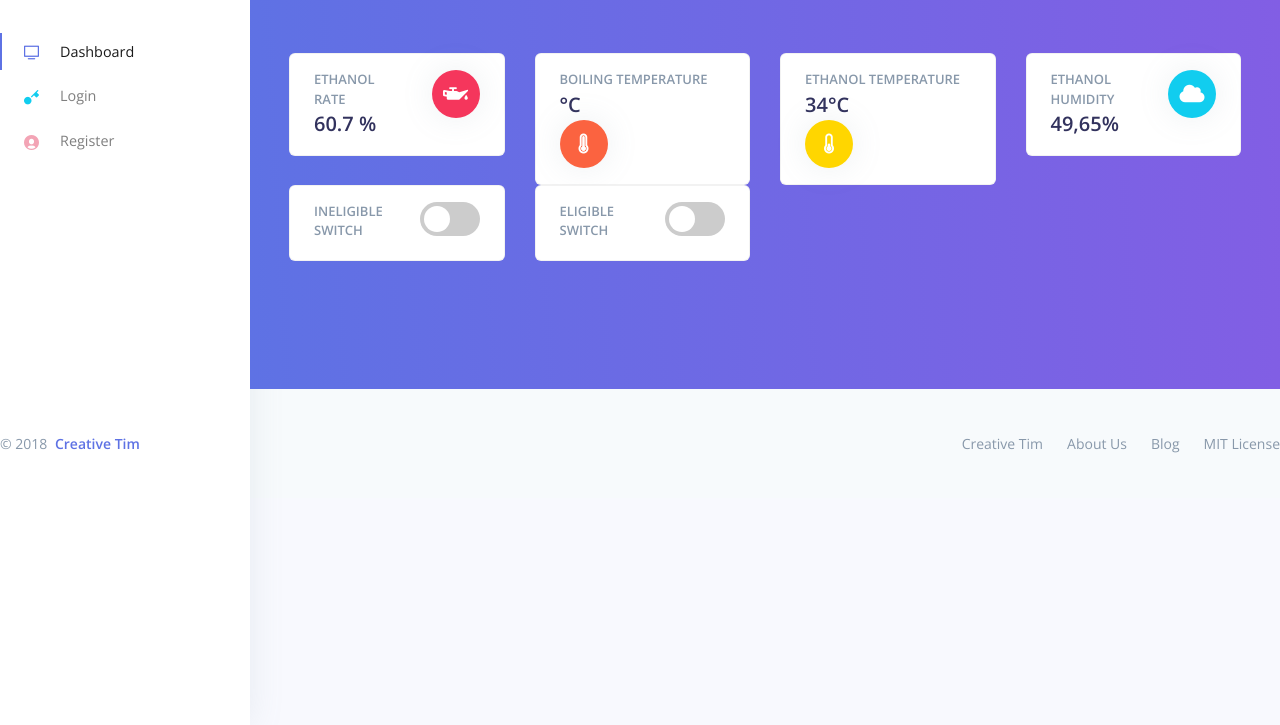
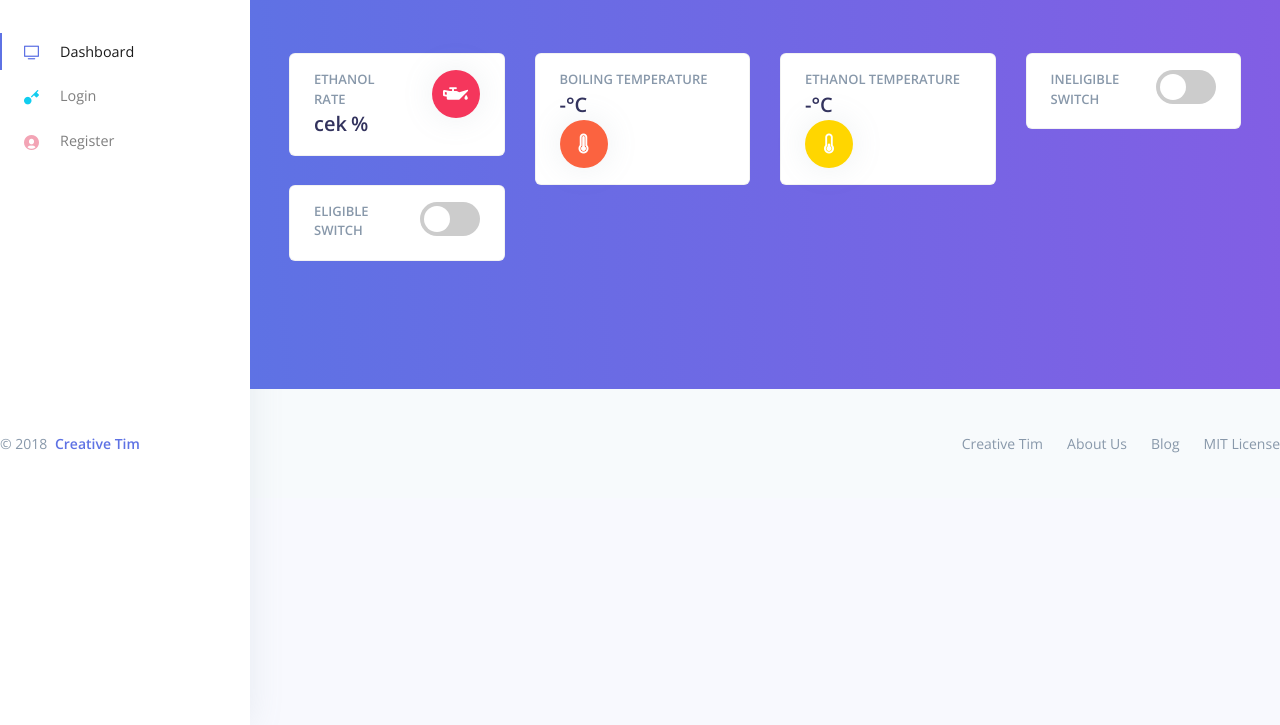
Before and after one commit to micko2001/cdp-project, a website: page public/index.html in a window 1280 px wide. Shown: the part 75-800 px from the top of the page. Drawn offline with nearby package versions, Linux system fonts and the light colour scheme; no server answers.

Commit message:
all sensors can read

```diff
--- a/public/index.html
+++ b/public/index.html
@@ -210,7 +210,8 @@
                   <div class="row">
                     <div class="col">
                       <h5 class="card-title text-uppercase text-muted mb-0">Ethanol Rate</h5>
-                      <span class="h2 font-weight-bold mb-0">60.7 %</span>
+                      <span class="h2 font-weight-bold mb-0" id ="e-cons">cek</span>
+                      <span class="h2 font-weight-bold mb-0">%</span>
                     </div>
                     <div class="col-auto">
                       <div class="icon icon-shape bg-danger text-white rounded-circle shadow">
@@ -228,7 +229,7 @@
                   <div class="row">
                     <div class="col">
                       <h5 class="card-title text-uppercase text-muted mb-0">Boiling Temperature</h5>
-                      <span class="h2 font-weight-bold mb-0 temp" id ="b-temp"></span>
+                      <span class="h2 font-weight-bold mb-0 temp" id ="b-temp">-</span>
                     </div>
                     <div class="col-auto">
                       <div class="icon icon-shape bg-warning text-white rounded-circle shadow">
@@ -246,7 +247,7 @@
                   <div class="row">
                     <div class="col">
                       <h5 class="card-title text-uppercase text-muted mb-0">Ethanol Temperature</h5>
-                      <span class="h2 font-weight-bold mb-0 temp">34</span>
+                      <span class="h2 font-weight-bold mb-0 temp" id ="e-temp">-</span>
                     </div>
                     <div class="col-auto">
                       <div class="icon icon-shape bg-yellow text-white rounded-circle shadow">
@@ -257,23 +258,7 @@
                 </div>
               </div>
             </div>
-            <div class="col-xl-3 col-lg-6">
-              <div class="card card-stats mb-4 mb-xl-0">
-                <div class="card-body">
-                  <div class="row">
-                    <div class="col">
-                      <h5 class="card-title text-uppercase text-muted mb-0">Ethanol Humidity</h5>
-                      <span class="h2 font-weight-bold mb-0">49,65%</span>
-                    </div>
-                    <div class="col-auto">
-                      <div class="icon icon-shape bg-info text-white rounded-circle shadow">
-                        <i class="fas fa-cloud"></i>
-                      </div>
-                    </div>
-                  </div>
-                </div>
-              </div>
-            </div>
+
             <div class="col-xl-3 col-lg-6">
               <div class="card card-stats mb-4 mb-xl-0">
                 <div class="card-body">
@@ -638,12 +623,20 @@
                 .then(response => response.json())
                 .then(data => {
                     const boilTempElement = document.getElementById('b-temp');
+                    const ethconsElement = document.getElementById('e-cons');
+                    const ethTempElement = document.getElementById('e-temp');
                     if (data.length > 0) {
                         const latestData = data[data.length - 1];
                         const boilTemp = latestData['boil-temp'];
+                        const ethcons = latestData['eth-sen'];
+                        const ethTemp = latestData['sen-temp'];
                         boilTempElement.textContent = boilTemp;
+                        ethconsElement.textContent = ethcons;
+                        ethTempElement.textContent=ethTemp;
                     } else {
                         boilTempElement.textContent = '-';
+                        ethconsElement.textContent = '-';
+                        ethTempElement.textContent = '-';
                     }
                 })
                 .catch(error => {
```
